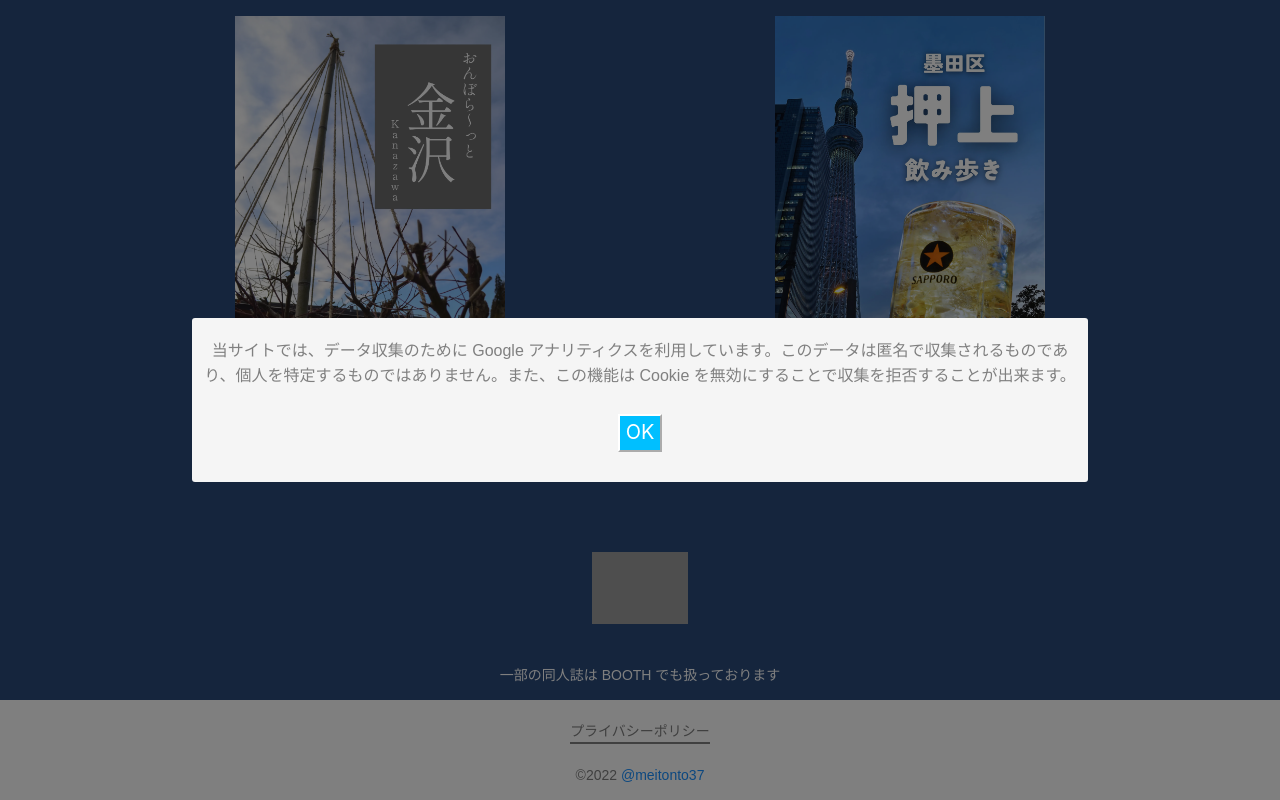
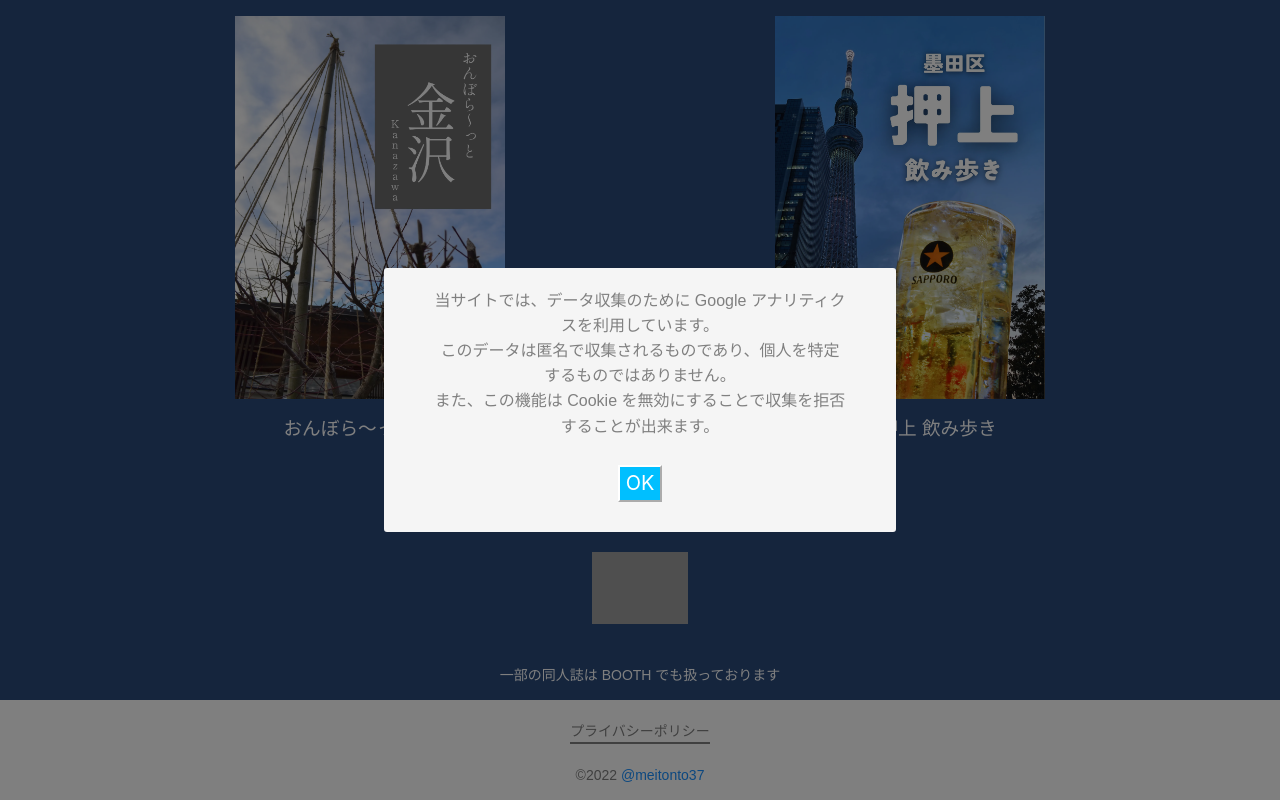
Before and after one commit to ryu-ton10/keiso_kouga_web, a React (Create React App) app: page / in a window 1280 px wide. Both pictures are taken after a click on the element "プライバシーポリシー". Shown: the part 4072-4872 px from the top of the page. Built offline with nearby package versions, Linux system fonts and the light colour scheme; grey boxes are pictures that could not be loaded.

Commit message:
revise privacy policy

```diff
--- a/src/components/PrivacyPolicy/index.css
+++ b/src/components/PrivacyPolicy/index.css
@@ -11,23 +11,41 @@
   justify-content: center;
 }
 
-.overlay .modal {
+.modal {
   background: #f5f5f5;
-  padding: 20px 10px 20px 10px;
+  padding: 20px 50px;
   border-radius: 3px;
-  max-width: 70%;
+  width: 70%;
   text-align: center;
 }
 
-.overlay .modal button {
-  margin: 10px 0 10px 0;
+.modal button {
+  margin: 10px 0;
   font-size: 15pt;
   color: white;
   background-color: #00bfff;
   border-color: white;
+  cursor: pointer;
 }
 
-.overlay .modal p {
+.modal p {
   font-size: 12pt;
   color: #808080;
+  white-space: pre-wrap;
 }
+
+@media (min-width: 280px) {
+
+  .modal {
+    width: 90%;
+  }
+
+}
+
+@media (min-width: 768px) {
+
+  .modal {
+    width: 40%;
+  }
+
+}
--- a/src/data/data.ts
+++ b/src/data/data.ts
@@ -92,6 +92,6 @@ export const books = [
   },
 ]
 
-export const privacy_policy = "当サイトでは、データ収集のために Google アナリティクスを利用しています。このデータは匿名で収集されるものであり、個人を特定するものではありません。また、この機能は Cookie を無効にすることで収集を拒否することが出来ます。"
+export const privacy_policy = "当サイトでは、データ収集のために Google アナリティクスを利用しています。\nこのデータは匿名で収集されるものであり、個人を特定するものではありません。\nまた、この機能は Cookie を無効にすることで収集を拒否することが出来ます。"
 
 export const twitter_url = "https://x.com/meitonto37"
--- a/src/pages/Footer/index.css
+++ b/src/pages/Footer/index.css
@@ -3,6 +3,7 @@
   flex-flow: column;
   align-items: center;
   justify-content: center;
+  cursor: pointer;
 }
 
 .footer > p {
```
